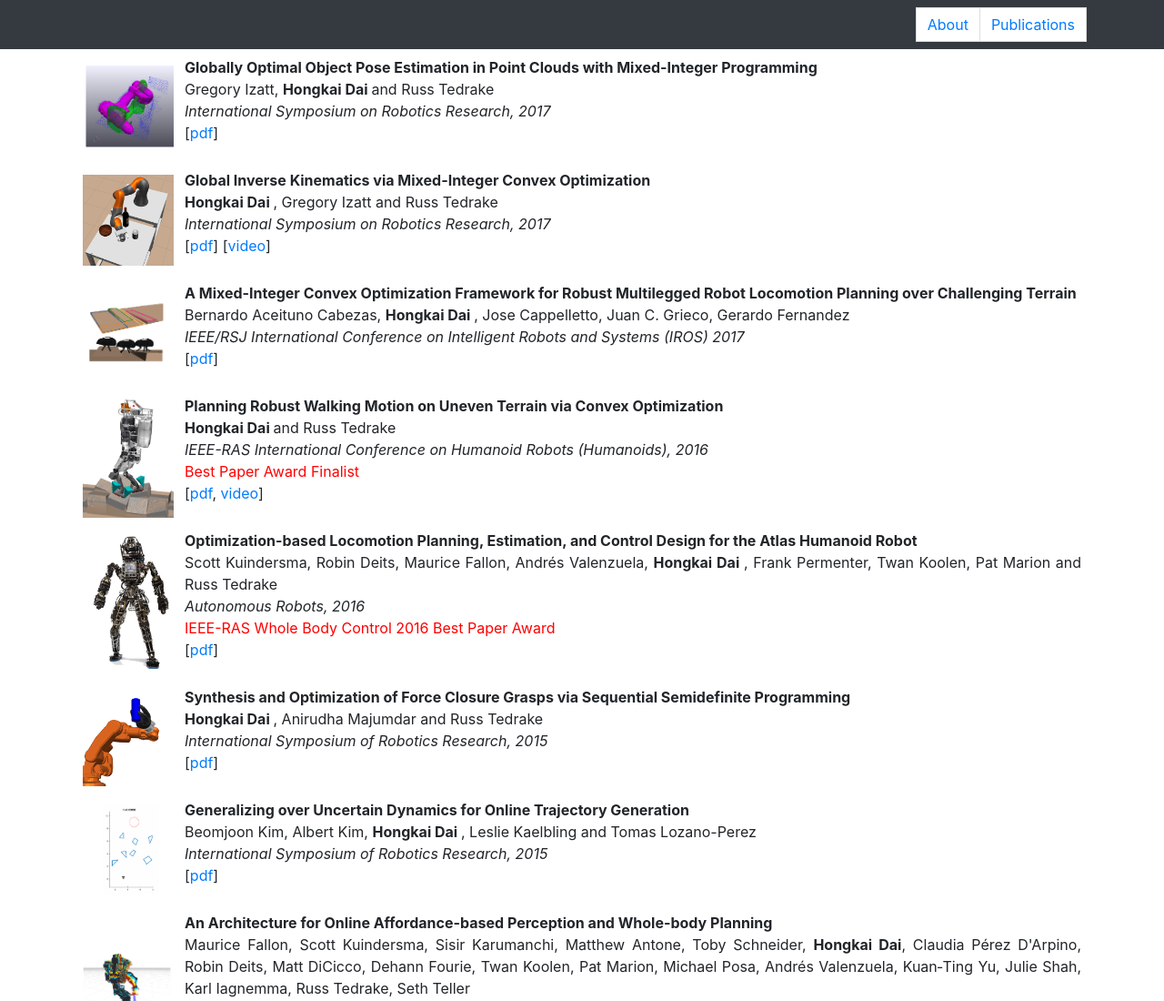
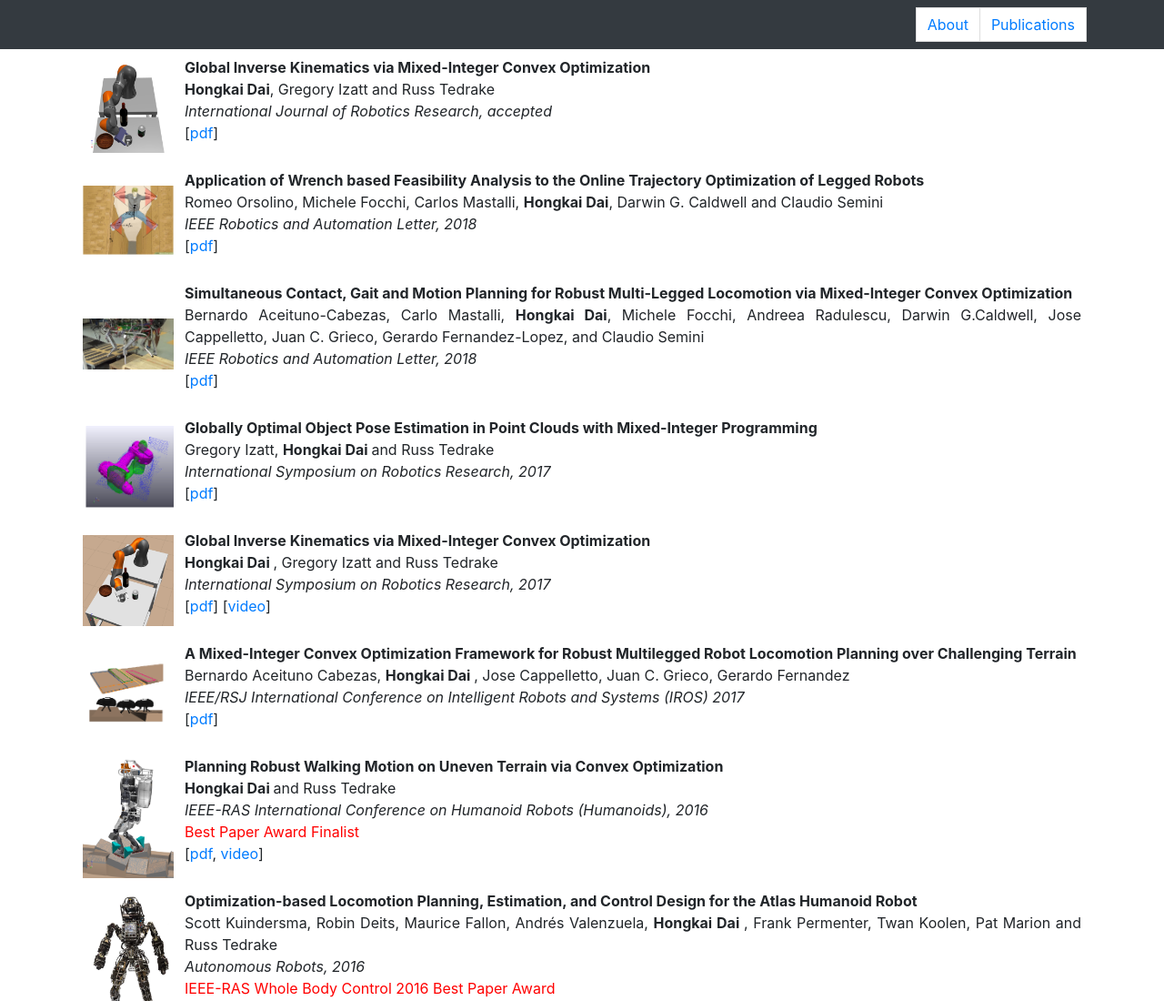
Before and after one commit to hongkai-dai/hongkai-dai.github.io, a plain HTML site: page publications.html in a window 1280 px wide. Shown: the top 1100 px of the page at 91% size. Drawn offline with Linux system fonts and the light colour scheme.

Commit message:
Update publications.

```diff
--- a/publications.html
+++ b/publications.html
@@ -45,6 +45,18 @@
     </nav>
 
     <div class="container">
+    <div class="publication">
+	    <div> <img alt="project-thumb" src="figures/iiwa_collision_free_posture2.png" style="float:right;width:100px"/> </div>
+	    <div><p><strong>Global Inverse Kinematics via Mixed-Integer Convex Optimization</strong><br/><strong>Hongkai Dai</strong>, Gregory Izatt and Russ Tedrake<br/><i> International Journal of Robotics Research, accepted </i><br/>[<a href="http://groups.csail.mit.edu/robotics-center/public_papers/Dai19.pdf">pdf</a>]<br/></p></div>
+    </div>
+    <div class="publication">
+	    <div> <img alt="project-thumb" src="figures/Orsolino2018.png" style="float:right;width:100px"/> </div>
+	    <div><p><strong>Application of Wrench based Feasibility Analysis to the Online Trajectory Optimization of Legged Robots</strong><br/> Romeo Orsolino, Michele Focchi, Carlos Mastalli, <strong>Hongkai Dai</strong>, Darwin G. Caldwell and Claudio Semini<br/><i> IEEE Robotics and Automation Letter, 2018 </i><br/>[<a href="https://www.researchgate.net/publication/321936371_Application_of_Wrench_based_Feasibility_Analysis_to_the_Online_Trajectory_Optimization_of_Legged_Robots">pdf</a>]<br/></p></div>
+    </div>
+    <div class="publication">
+	    <div> <img alt="project-thumb" src="figures/hyq_mc.jpg" style="float:top;width:100px" /> </div>
+	    <div><p><strong>Simultaneous Contact, Gait and Motion Planning for Robust Multi-Legged Locomotion via Mixed-Integer Convex Optimization</strong><br/> Bernardo Aceituno-Cabezas, Carlo Mastalli, <strong> Hongkai Dai</strong>, Michele Focchi, Andreea Radulescu, Darwin G.Caldwell, Jose Cappelletto, Juan C. Grieco, Gerardo Fernandez-Lopez, and Claudio Semini<br/> <i> IEEE Robotics and Automation Letter, 2018 </i><br> [<a href="https://www.researchgate.net/publication/321149024_Simultaneous_Contact_Gait_and_Motion_Planning_for_Robust_Multi-Legged_Locomotion_via_Mixed-Integer_Convex_Optimization">pdf</a>]<br/></p></div>
+    </div>
     <div class="publication">
 	    <div> <img alt="project-thumb" src="figures/Izatt17_logo-1.png" style="float:right;width:100px" /> </div>
 	    <div><p><strong>Globally Optimal Object Pose Estimation in Point Clouds with Mixed-Integer Programming</strong><br/>Gregory Izatt, <strong> Hongkai Dai </strong> and Russ Tedrake <br/> <i>International Symposium on Robotics Research, 2017</i> </br> [<a href="http://groups.csail.mit.edu/robotics-center/public_papers/Izatt17b.pdf">pdf</a>]<br /></p></div>
```
Also changed, not shown: index.html (+1 -1 lines), figures/Orsolino2018.png (added), figures/hyq_mc.jpg (added), figures/iiwa_collision_free_posture2.png (added), 1 other file.
